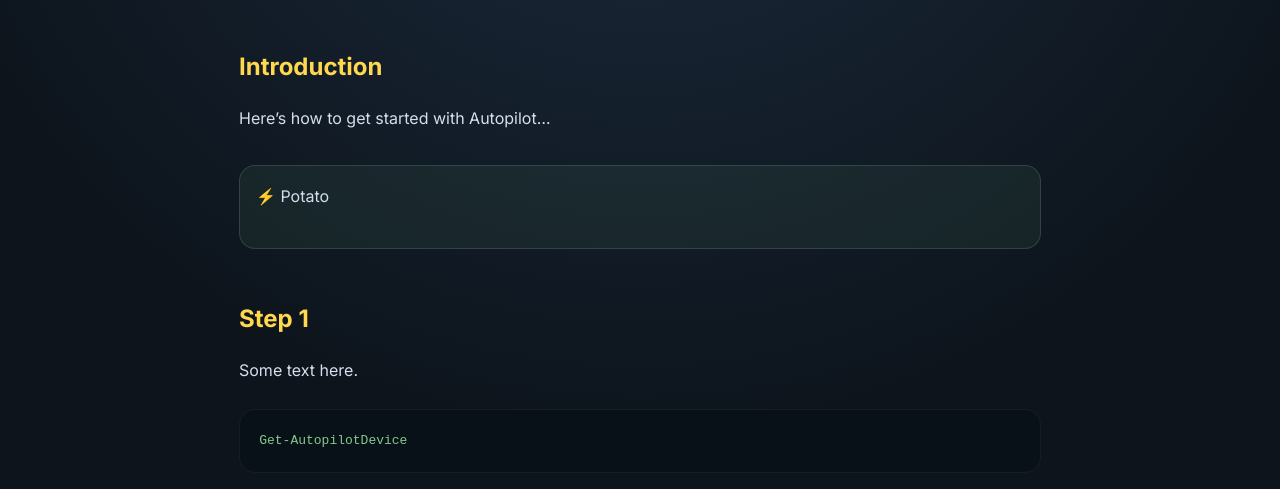
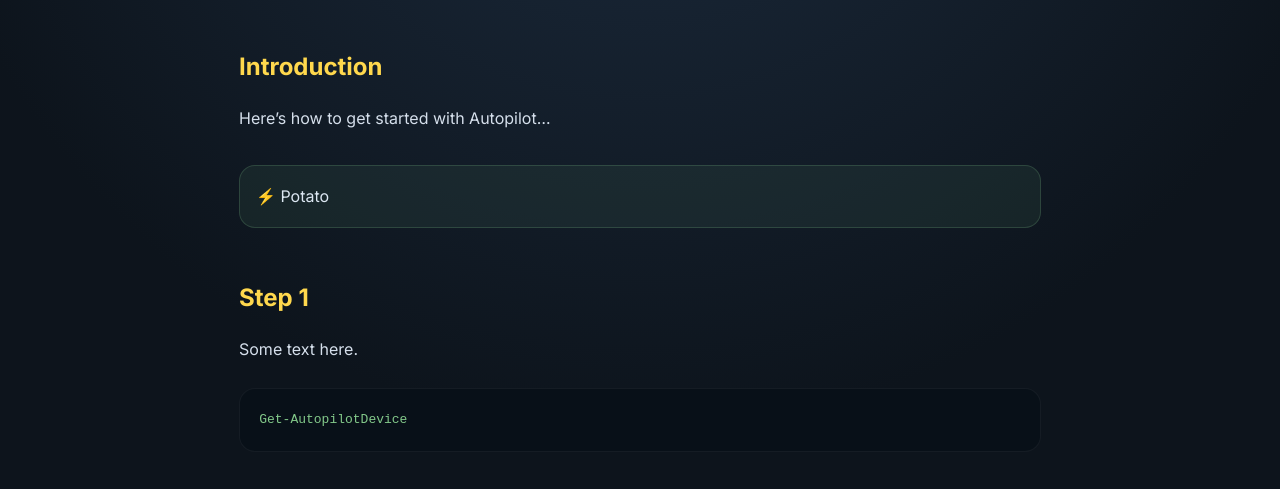
Before and after one commit to anyways-modernize/anyways-modernize.github.io, a plain HTML site: page posts/post2.html in a window 1280 px wide. Shown: the part 311-800 px from the top of the page. Drawn offline with Linux system fonts and the light colour scheme.

Commit message:
Update post2.html

```diff
--- a/posts/post2.html
+++ b/posts/post2.html
@@ -20,7 +20,7 @@
     <h2 id="introduction">Introduction</h2>
 <p>Here’s how to get started with Autopilot…</p>
 <div class="note">
-<p>⚡ Potato</p>
+⚡ Potato
 </div>
 <h2 id="step-1">Step 1</h2>
 <p>Some text here.</p>
```
